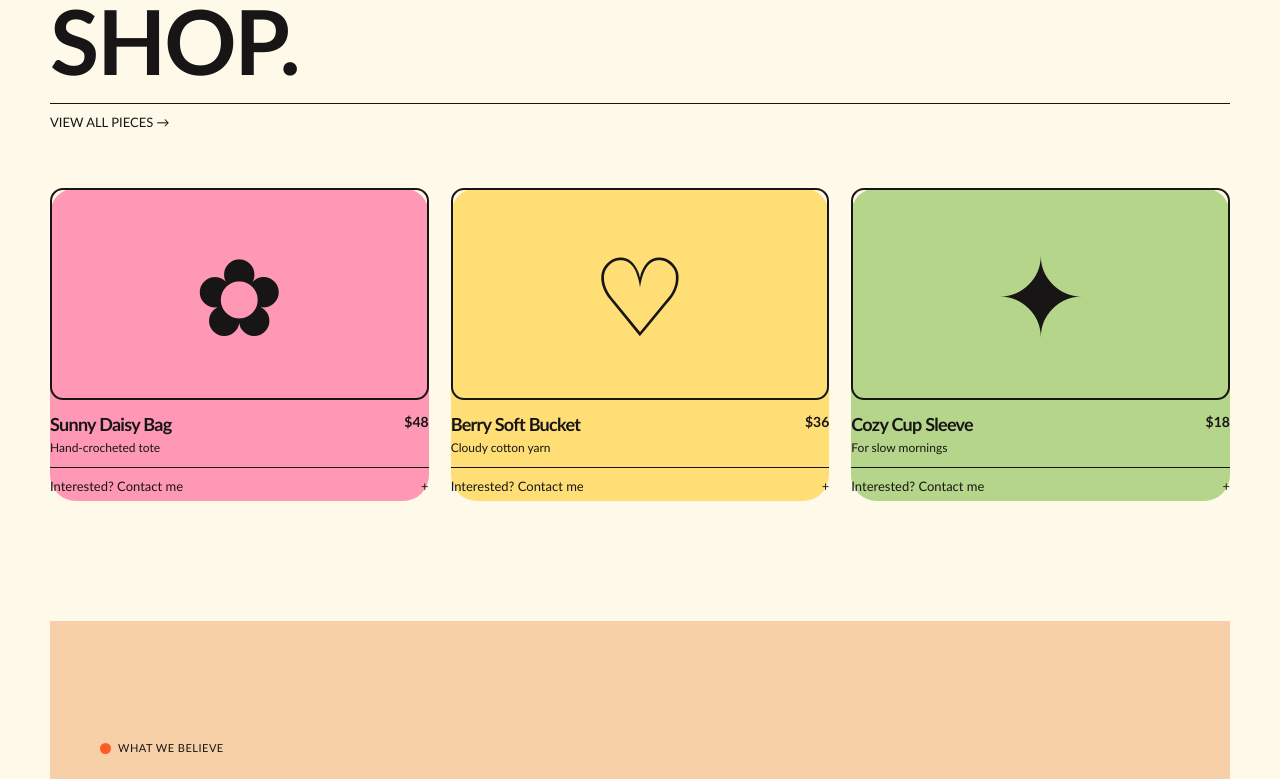
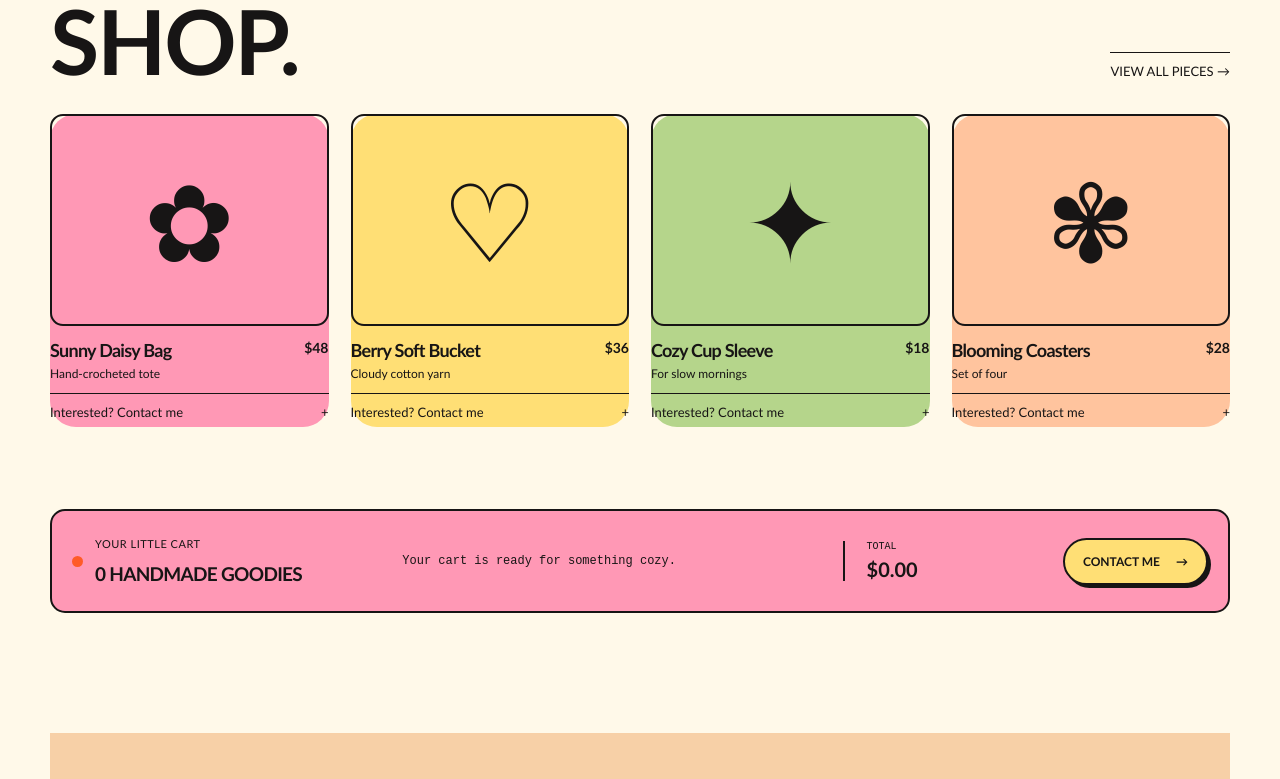
Before and after one commit to iRyllB/hinimo-crochet, a React (Vite) app: page / in a window 1280 px wide. Shown: the part 999-1778 px from the top of the page. Built offline with nearby package versions, Linux system fonts and the light colour scheme.

Commit message:
minor adjustments

```diff
--- a/src/App.css
+++ b/src/App.css
@@ -689,6 +689,20 @@
   font-style: normal;
 }
 
+.shop-section .section-heading {
+  display: grid;
+  grid-template-columns: 1fr auto;
+  align-items: end;
+}
+
+.shop-section .section-heading .eyebrow {
+  grid-column: 1 / -1;
+}
+
+.shop-section .section-heading h2 {
+  margin-bottom: 0;
+}
+
 .section-heading > p:last-child {
   max-width: 470px;
   margin: 0;
@@ -707,9 +721,9 @@
 .product-grid,
 .values-grid {
   display: grid;
-  grid-template-columns: repeat(3, 1fr);
+  grid-template-columns: repeat(4, 1fr);
   gap: 22px;
-  margin-top: 58px;
+  margin-top: 35px;
 }
 
 .product-card {
@@ -723,6 +737,7 @@
 .product-card-pink { background: var(--pink); }
 .product-card-yellow { background: var(--yellow); }
 .product-card-green { background: #b5d58b; }
+.product-card-coral { background: #ffc49e; }
 
 .product-image {
   display: grid;
@@ -799,6 +814,84 @@
 .product-contact:hover,
 .shop-all-link:hover {
   text-decoration: underline;
+}
+
+.shop-summary {
+  display: grid;
+  grid-template-columns: 1.1fr 1.5fr 0.7fr auto;
+  align-items: center;
+  gap: 28px;
+  margin-top: 82px;
+  padding: 26px 20px;
+  border: 2px solid var(--navy);
+  border-radius: 15px;
+  background: var(--pink);
+}
+
+.summary-label {
+  display: grid;
+  grid-template-columns: auto 1fr;
+  gap: 0 12px;
+  align-items: center;
+  font-family: var(--body-font);
+  font-size: 11px;
+  letter-spacing: 0.5px;
+}
+
+.summary-label .eyebrow-dot {
+  grid-row: span 2;
+}
+
+.summary-label strong {
+  grid-column: 2;
+  margin-top: 12px;
+  font-family: var(--display-font);
+  font-size: 19px;
+  letter-spacing: -0.7px;
+}
+
+.shop-summary > p {
+  margin: 0;
+  font-family: 'Courier New', monospace;
+  font-size: 12px;
+}
+
+.summary-total {
+  display: flex;
+  flex-direction: column;
+  gap: 5px;
+  padding-left: 22px;
+  border-left: 2px solid var(--navy);
+  font-family: 'Courier New', monospace;
+  font-size: 10px;
+}
+
+.summary-total strong {
+  font-family: var(--display-font);
+  font-size: 20px;
+}
+
+.summary-button {
+  display: inline-flex;
+  align-items: center;
+  justify-content: space-between;
+  gap: 16px;
+  min-width: 125px;
+  padding: 14px 18px;
+  border: 2px solid var(--navy);
+  border-radius: 28px;
+  box-shadow: 3px 3px 0 var(--navy);
+  color: var(--navy);
+  background: var(--yellow);
+  font-family: var(--body-font);
+  font-size: 12px;
+  font-weight: 700;
+  text-decoration: none;
+}
+
+.summary-button:hover {
+  transform: translate(2px, 2px);
+  box-shadow: 1px 1px 0 var(--navy);
 }
 
 .worth-section {
@@ -947,6 +1040,30 @@
     grid-template-columns: 1fr;
   }
 
+  .shop-section .section-heading {
+    display: block;
+  }
+
+  .shop-all-link {
+    margin-top: 22px;
+  }
+
+  .shop-summary {
+    grid-template-columns: 1fr;
+    gap: 18px;
+    margin-top: 58px;
+  }
+
+  .summary-total {
+    padding: 16px 0 0;
+    border-top: 2px solid var(--navy);
+    border-left: 0;
+  }
+
+  .summary-button {
+    justify-content: center;
+  }
+
   .worth-section,
   .contact-section {
     width: 100%;
--- a/src/components/MainSections.tsx
+++ b/src/components/MainSections.tsx
@@ -29,6 +29,17 @@ function MainSections() {
             <div className="product-info"><div><h3>Cozy Cup Sleeve</h3><p>For slow mornings</p></div><strong>$18</strong></div>
             <a className="product-contact" href="#contact">Interested? Contact me <span aria-hidden="true">+</span></a>
           </article>
+          <article className="product-card product-card-coral">
+            <div className="product-image"><span className="product-shape">✾</span></div>
+            <div className="product-info"><div><h3>Blooming Coasters</h3><p>Set of four</p></div><strong>$28</strong></div>
+            <a className="product-contact" href="#contact">Interested? Contact me <span aria-hidden="true">+</span></a>
+          </article>
+        </div>
+        <div className="shop-summary">
+          <div className="summary-label"><span className="eyebrow-dot" aria-hidden="true" /><span>YOUR LITTLE CART</span><strong>0 HANDMADE GOODIES</strong></div>
+          <p>Your cart is ready for something cozy.</p>
+          <div className="summary-total"><span>TOTAL</span><strong>$0.00</strong></div>
+          <a className="summary-button" href="#contact">CONTACT ME <span aria-hidden="true">→</span></a>
         </div>
       </section>
 
```
